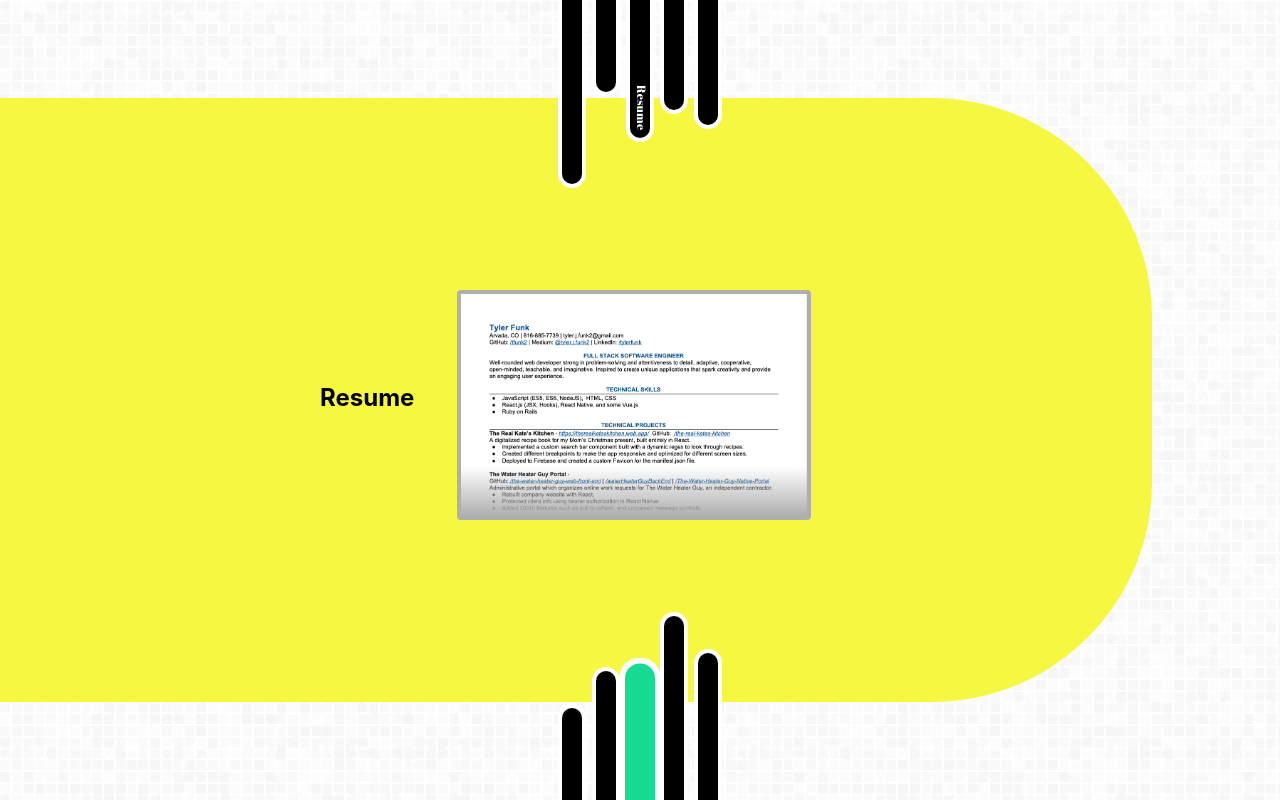
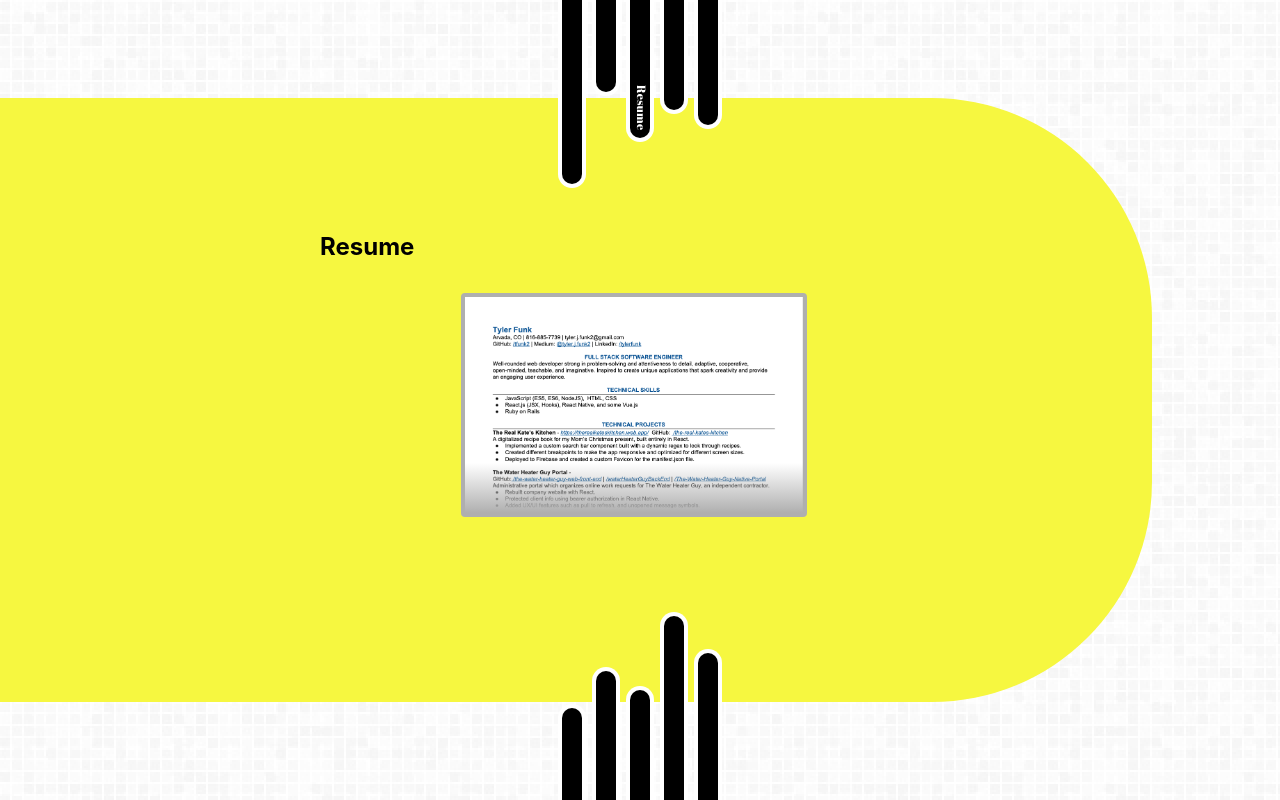
Before and after one commit to tfunk2/a_funky_portfolio, a React (Create React App) app: page / in a window 1280 px wide. Both pictures are taken after a click on the element "Resume". Built offline with nearby package versions, Linux system fonts and the light colour scheme; a web font is replaced by a local one.

Commit message:
Fixed resume-tab-title, made MediumTab links open in new browser tab

```diff
--- a/src/components/tabs/MediumTab.js
+++ b/src/components/tabs/MediumTab.js
@@ -12,14 +12,14 @@ const MediumTab = () => {
       <div className="center-body">
         <h2 className="center-title">Medium</h2>
         <div className="faded-scroll" id="custom-fade-4"></div>
-        <a className="medium-link" href="https://tyler-j-funk.medium.com/">
+        <a target="_blank" className="medium-link" href="https://tyler-j-funk.medium.com/">
           <img className="medium-logo" src={mediumLogo} alt="medium logo"></img>
           <h4 className="medium-name">@tyler-j-funk</h4>
         </a>
         <h3>Publications I Write For</h3>
         <div className="publications-div">
           {/* JavaScript in Plain English */}
-          <a
+          <a target="_blank"
             className="publication-link"
             href="https://javascript.plainenglish.io/"
           >
@@ -31,7 +31,7 @@ const MediumTab = () => {
             <h5 className="publication-name">JavaScript In Plain English</h5>
           </a>
           {/* Dev Genius */}
-          <a className="publication-link" href="https://medium.com/dev-genius">
+          <a target="_blank" className="publication-link" href="https://medium.com/dev-genius">
             <img
               className="dev-genius-logo"
               src={devGeniusLogo}
@@ -40,7 +40,7 @@ const MediumTab = () => {
             <h5 className="publication-name">Dev Genius</h5>
           </a>
           {/* Level Up Coding by gitconnected */}
-          <a
+          <a target="_blank"
             className="publication-link"
             href="https://levelup.gitconnected.com/"
           >
@@ -54,7 +54,7 @@ const MediumTab = () => {
             </h5>
           </a>
           {/* The Startup */}
-          <a className="publication-link" href="https://medium.com/swlh">
+          <a target="_blank" className="publication-link" href="https://medium.com/swlh">
             <img
               className="the-startup-logo"
               src={theStartupLogo}
--- a/src/components/tabs/ResumeTab.js
+++ b/src/components/tabs/ResumeTab.js
@@ -5,8 +5,8 @@ import "../../stylesheets/tabs/ResumeTab.css";
 const ResumeTab = () => {
   return (
     <section className="center-section resume-section">
+      <h2 className="center-title resume-title">Resume</h2>
       <div className="center-body" id="resume-center-body">
-        <h2 className="center-title">Resume</h2>
         {/* <div className="faded-scroll" id="custom-fade-3"></div> */}
         <a
           className="resume-anchor"
--- a/src/stylesheets/tabs/MediumTab.css
+++ b/src/stylesheets/tabs/MediumTab.css
@@ -53,6 +53,7 @@
 
 .publication-link {
   width: fit-content;
+  height: fit-content;
   padding: 10px;
   display: flex;
   flex-direction: column;
--- a/src/stylesheets/tabs/ResumeTab.css
+++ b/src/stylesheets/tabs/ResumeTab.css
@@ -42,15 +42,12 @@
 .resume-anchor {
   min-width: 200px;
   width: 55%;
-  height: 100%;
   align-self: center;
   display: flex;
-  flex-direction: column;
-  justify-content: center;
-  align-items: center;
   /* box-shadow: inset 2px 2px black; */
   height: auto;
   position: relative;
+  /* justify-self: center; */
 }
 
 .faded-anchor-bottom {
@@ -69,5 +66,13 @@
 
 #resume-center-body {
   justify-content: center;
+  /* align-items: center; */
   overflow-y: hidden;
 }
+
+.resume-title {
+  position: absolute;
+  top: 11%;
+  left: 25%;
+  margin-top: 0px;
+}
```
